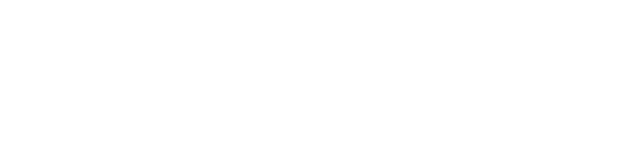
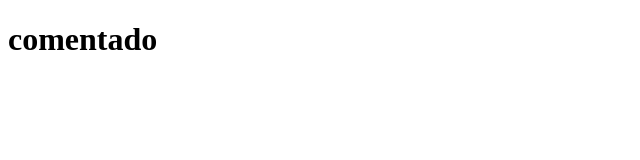
Before and after one commit to juniorcavichione/curso_git_1, a plain HTML site: page index.html in a window 1280 px wide. Shown: the whole page, without its empty margins (0-640 px from the left). Drawn offline with Linux system fonts and the light colour scheme.

Commit message:
enviando alteração

```diff
--- a/index.html
+++ b/index.html
@@ -6,6 +6,6 @@
     <title>Document</title>
 </head>
 <body>
-
+    <h1>comentado</h1>
 </body>
 </html>
```
